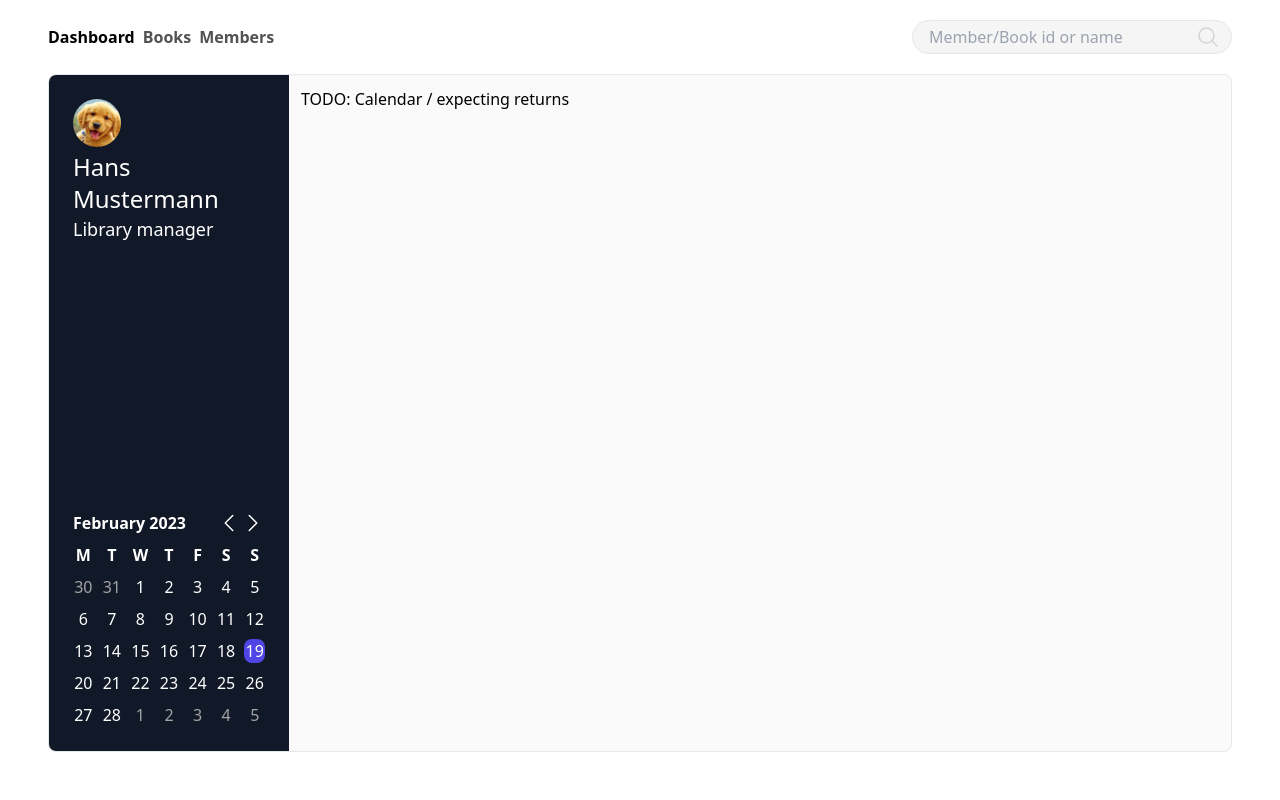
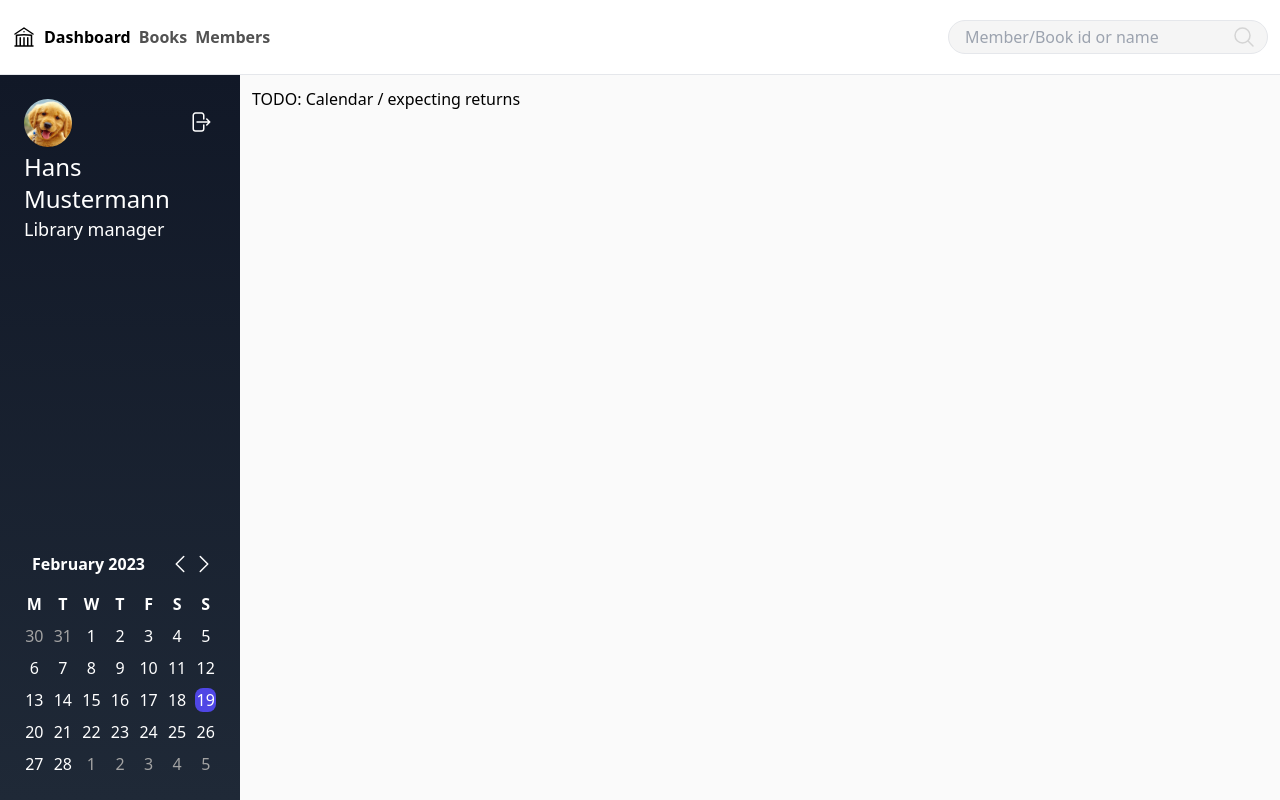
Before and after one commit to code-by-sia/eris-web, a Next.js app: page / in a window 1280 px wide. Built offline with nearby package versions, Linux system fonts and the light colour scheme.

Commit message:
feat: add signout button + ui refinement

```diff
--- a/components/books.jsx
+++ b/components/books.jsx
@@ -23,7 +23,7 @@ export default function Books({ q, onSelectBook }) {
   return (
     <>
       <Fade style="header" gradient="py-6 from-white to-transparent" />
-      <div className="flex flex-wrap gap-3 justify-evenly">
+      <div className="flex flex-wrap gap-3 justify-evenly px-3">
         {books?.items
           ?.filter((it) => it?.volumeInfo?.imageLinks?.smallThumbnail)
           ?.map((it) => (
--- a/components/button.jsx
+++ b/components/button.jsx
@@ -7,6 +7,7 @@ const Styles = {
   action:
     "inline-flex border border-transparent rounded-md text-white bg-teal-600 hover:bg-teal-900 items-center disabled:opacity-50 focus:outline-none focus:ring-2 focus:ring-offset-2 focus:ring-indigo-500 justify-center",
   link: "italic hover:underline",
+  icon: "hover:opacity-80",
 };
 
 const Sizes = {
--- a/components/calendar.jsx
+++ b/components/calendar.jsx
@@ -86,8 +86,8 @@ export function CompactCalendar({ value, onChange }) {
 
   return (
     <div>
-      <h1 className="flex items-center py-2">
-        <strong>
+      <h1 className="flex items-center py-4">
+        <strong className="px-2">
           {getMonthName(value)} {getYear(value)}
         </strong>
         <Spacer />
--- a/components/dashboard.jsx
+++ b/components/dashboard.jsx
@@ -1,13 +1,21 @@
+import { useState } from "react";
+import { Calendar, CompactCalendar } from "./calendar";
+import SignOutIcon from "./icons/sign-out";
 import Spacer from "./spacer";
-import { CompactCalendar, Calendar } from "./calendar";
-import { useState } from "react";
+import Button from "./button";
+
 function UserInfo() {
   return (
     <div>
-      <img
-        src="/me.jpeg"
-        className="w-12 h-12 rounded-full shadow-sm object-cover"
-      />
+      <div className="flex items-center justify-between">
+        <img
+          src="/me.jpeg"
+          className="w-12 h-12 rounded-full shadow-sm object-cover"
+        />
+        <a href="/login">
+          <Button style="icon" size="tiny" icon={SignOutIcon} />
+        </a>
+      </div>
       <h1 className="text-2xl mt-1 font-semibol">Hans Mustermann</h1>
       <span className="text-lg font-thin">Library manager</span>
     </div>
@@ -16,8 +24,8 @@ function UserInfo() {
 export default function Dashbaord() {
   const [date, setDate] = useState(new Date());
   return (
-    <div className="flex flex-1 h-fit mb-12 border bg-neutral-50 rounded-lg overflow-hidden">
-      <aside className="flex flex-col w-1/6 min-w-[15em] bg-gray-900 p-6  text-white">
+    <div className="flex flex-1 h-fit border-t bg-neutral-50 overflow-hidden">
+      <aside className="flex flex-col w-1/6 min-w-[15em]  bg-gradient-to-b from-gray-900 to-gray-800 p-6  text-white">
         <UserInfo />
         <Spacer />
         <CompactCalendar value={date} onChange={setDate} />
--- /dev/null
+++ b/components/icons/library.jsx
@@ -0,0 +1,21 @@
+export default function LiraryIcon({
+  className = "w-6 h-6",
+  strokeWidth = 1.5,
+}) {
+  return (
+    <svg
+      xmlns="http://www.w3.org/2000/svg"
+      fill="none"
+      viewBox="0 0 24 24"
+      strokeWidth={strokeWidth}
+      stroke="currentColor"
+      className={className}
+    >
+      <path
+        strokeLinecap="round"
+        strokeLinejoin="round"
+        d="M12 21v-8.25M15.75 21v-8.25M8.25 21v-8.25M3 9l9-6 9 6m-1.5 12V10.332A48.36 48.36 0 0012 9.75c-2.551 0-5.056.2-7.5.582V21M3 21h18M12 6.75h.008v.008H12V6.75z"
+      />
+    </svg>
+  );
+}
--- a/components/navigation.jsx
+++ b/components/navigation.jsx
@@ -1,5 +1,6 @@
 import classNames from "classnames";
 import Button from "./button";
+import LibraryIcon from "./icons/library";
 
 function NavItem({ isActive, label, className = "", onClick }) {
   return (
@@ -21,7 +22,8 @@ const NAV = ["Dashboard", "Books", "Members"];
 
 export default function Navigation({ value = "Dashboard", onChange }) {
   return (
-    <nav className="flex gap-2">
+    <nav className="flex gap-2 items-center">
+      <LibraryIcon />
       {NAV.map((it) => (
         <NavItem
           label={it}
--- a/components/page-header.jsx
+++ b/components/page-header.jsx
@@ -9,7 +9,7 @@ const placeHodlers = {
 
 export default function PageHeader({ nav, setNav, query, onQueryChange }) {
   return (
-    <header className="flex justify-between py-5 px-12">
+    <header className="flex justify-between py-5 px-3">
       <Navigation value={nav} onChange={setNav} />
       <SearchInput
         placeholder={placeHodlers[nav]}
--- a/pages/index.jsx
+++ b/pages/index.jsx
@@ -31,7 +31,7 @@ export default function HomePage() {
           query={q}
           onQueryChange={setQuery}
         />
-        <section className="flex flex-col flex-1 overflow-auto  px-12">
+        <section className="flex flex-col flex-1 overflow-auto">
           <PageViewer page={page} q={searchTerm} onSelectBook={selectBook} />
         </section>
         {page === "Books" && <Fade gradient="from-transparent to-white" />}
```
